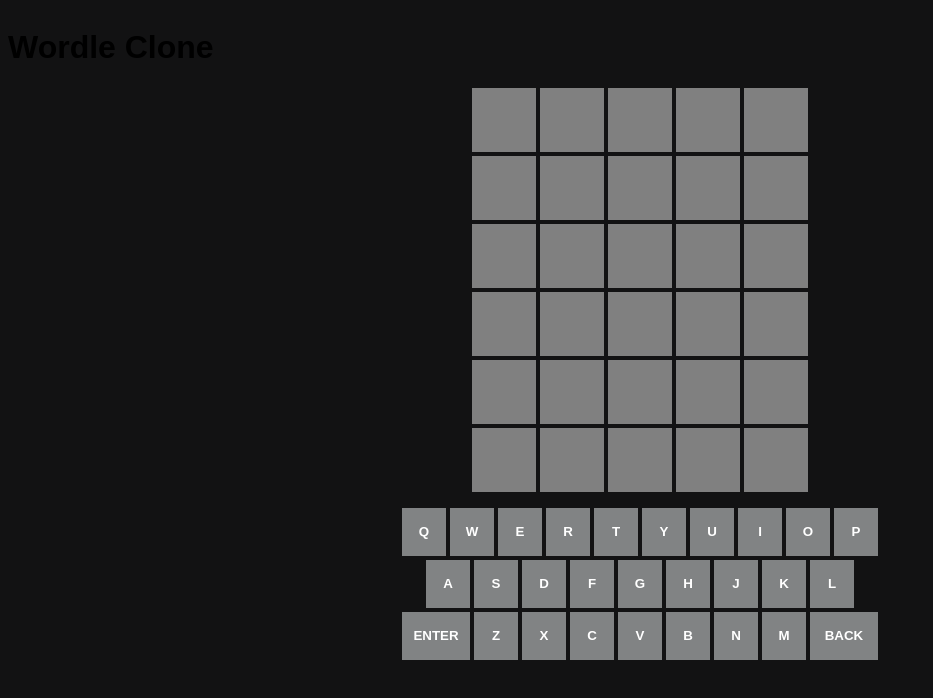
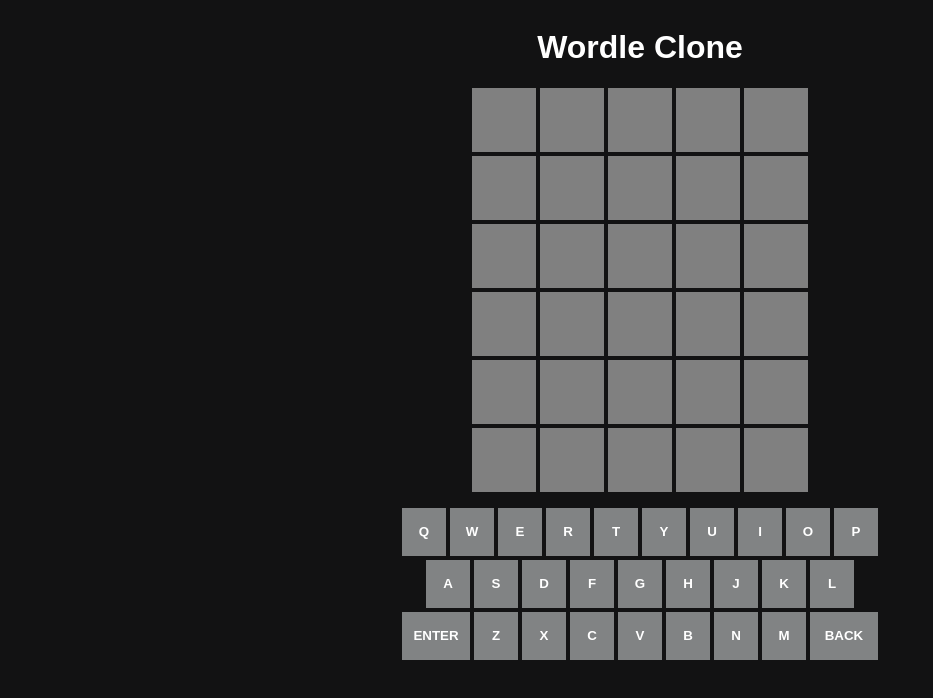
Before and after one commit to griffinallen/wordle-clone, a plain HTML site: page index.html in a window 1280 px wide. Shown: the whole page, without its empty margins (0-933 px from the left). Drawn offline with Linux system fonts and the light colour scheme.

Commit message:
style fix

```diff
--- a/App.css
+++ b/App.css
@@ -43,7 +43,7 @@
   font-weight: bold;
 }
 
-h5{
+h1{
   display: flex;
   align-content: center;
   justify-content: center;
```
